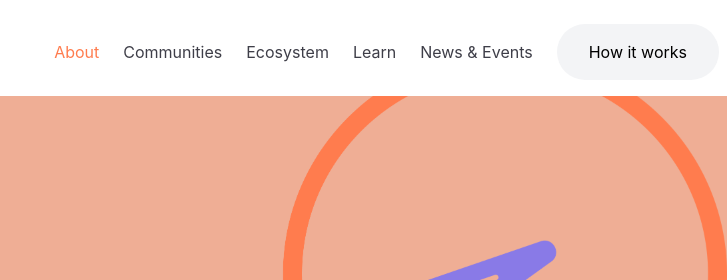
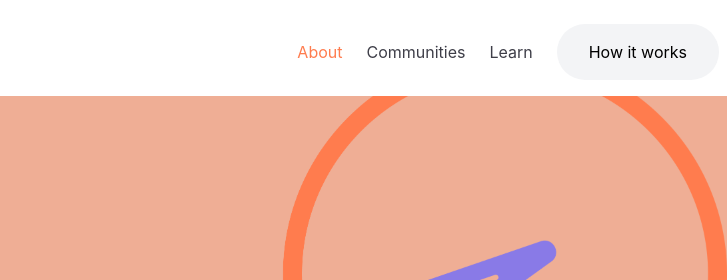
Before and after one commit to trustlines-protocol/www.trustlines.network, a Gatsby site: page /about in a window 1280 px wide. Shown: the top 280 px of the page, 553-1280 px from the left. Built offline with nearby package versions, Linux system fonts and the light colour scheme; Gatsby itself is replaced by a stand-in of ours; a web font is replaced by a local one.

Commit message:
Remove irrelevant nav and sub nav items

```diff
--- a/src/components/navbar/nav-item-desktop.js
+++ b/src/components/navbar/nav-item-desktop.js
@@ -3,11 +3,12 @@ import { Link } from "gatsby";
 
 import { useHover } from "../../hooks/useHover";
 
-export default function NavItemDesktop(props) {
+export default function NavItemDesktop({ to, label, subNavItems = [] }) {
   const [hoverRef, isHovered] = useHover();
   const [subNavItemsContainerRef, isSubNavItemsContainerHovered] = useHover();
 
-  const showSubNavItems = isHovered || isSubNavItemsContainerHovered;
+  const showSubNavItems =
+    subNavItems.length > 0 ? isHovered || isSubNavItemsContainerHovered : false;
 
   return (
     <div className="cursor-pointer inline-block" ref={hoverRef}>
@@ -16,10 +17,10 @@ export default function NavItemDesktop(props) {
           className={`text-sm lg:text-base whitespace-nowrap ${
             showSubNavItems ? "text-coral-red" : "text-rich-black-lighter"
           }`}
-          to={props.to}
+          to={to}
           activeClassName="text-coral-red"
         >
-          {props.label}
+          {label}
         </Link>
       </div>
       <div
@@ -27,7 +28,7 @@ export default function NavItemDesktop(props) {
         className={`absolute pt-2 w-64 ${showSubNavItems ? "" : "hidden"}`}
       >
         <div className=" bg-gray-100 p-2 -ml-5 rounded-lg shadow-md">
-          {props.subNavItems.map((subNavItem, i) => (
+          {subNavItems.map((subNavItem, i) => (
             <SubNavItem key={`${subNavItem.label}-${i}`} {...subNavItem} />
           ))}
         </div>
@@ -38,12 +39,13 @@ export default function NavItemDesktop(props) {
 
 function SubNavItem(props) {
   return (
-    <div
+    <Link
       className="flex flex-col p-4 hover:bg-gray-300 rounded-lg"
-      onClick={() => console.log(props.to)}
+      to={props.to}
+      target="_blank"
     >
       <div className="font-semibold mb-2">{props.label}</div>
       <div className="text-xs text-rich-black-lightest">{props.subLabel}</div>
-    </div>
+    </Link>
   );
 }
--- a/src/components/navbar/nav-item-mobile.js
+++ b/src/components/navbar/nav-item-mobile.js
@@ -1,18 +1,18 @@
 import React from "react";
 import { Link } from "gatsby";
 
-export default function NavItemMobile(props) {
+export default function NavItemMobile({ subNavItems = [], to, label }) {
   return (
     <div className="flex flex-col mb-4">
       <Link
         className="font-semibold text-2xl "
-        to={props.to}
+        to={to}
         activeClassName="text-majorelle-blue"
       >
-        {props.label}
+        {label}
       </Link>
-      {props.subNavItems.map((item, i) => (
-        <Link key={`${item.label}-${i}`} to={item.to}>
+      {subNavItems.map((item, i) => (
+        <Link key={`${item.label}-${i}`} to={item.to} target="_blank">
           {item.label}
         </Link>
       ))}
--- a/src/components/navbar/navbar-desktop.js
+++ b/src/components/navbar/navbar-desktop.js
@@ -5,7 +5,7 @@ import NavItem from "./nav-item-desktop";
 
 import Logo from "../../images/logo.svg";
 
-export default function NavbarDesktop(props) {
+export default function NavbarDesktop({ navItems = [] }) {
   return (
     <div className="sticky top-0 w-full bg-white z-50">
       <div className="flex h-24 pb-4 flex-col justify-end mx-auto container">
@@ -14,15 +14,18 @@ export default function NavbarDesktop(props) {
             <img src={Logo} />
           </Link>
           <div className="flex flex-row gap-6 items-center">
-            {props.navItems.map((item) => (
+            {navItems.map((item) => (
               <NavItem key={item.label} {...item} />
             ))}
-            <div
+            <Link
               className="bg-gray-100 px-8 py-4 cursor-pointer rounded-full hover:bg-gray-300 whitespace-nowrap"
-              onClick={() => console.log("TODO")}
+              to={
+                "https://docs.trustlines.network/docs/resources/wp_content/how_trustlines_works.html"
+              }
+              target="_blank"
             >
               <div className="text-sm lg:text-base">How it works</div>
-            </div>
+            </Link>
           </div>
         </div>
       </div>
--- a/src/components/navbar/navbar-mobile.js
+++ b/src/components/navbar/navbar-mobile.js
@@ -8,7 +8,7 @@ import SocialLinksRow from "../social-links-row";
 import Logo from "../../images/logo.svg";
 import BurgerMenu from "../../images/burger-menu.svg";
 
-export default function NavbarMobile(props) {
+export default function NavbarMobile({ navItems = [] }) {
   const [isFullScreenNavOpen, setIsFullScreenNavOpen] = useState(false);
 
   return isFullScreenNavOpen ? (
@@ -25,7 +25,7 @@ export default function NavbarMobile(props) {
         >
           Home
         </Link>
-        {props.navItems.map((navItem, i) => (
+        {navItems.map((navItem, i) => (
           <div
             key={`${navItem.label}-i`}
             onClick={() => setIsFullScreenNavOpen(false)}
@@ -34,12 +34,15 @@ export default function NavbarMobile(props) {
           </div>
         ))}
         <div className="flex mb-20">
-          <div
+          <Link
             className="bg-gray-100 px-8 py-4 rounded-full font-semibold text-2xl"
-            onClick={() => console.log("TODO")}
+            to={
+              "https://docs.trustlines.network/docs/resources/wp_content/how_trustlines_works.html"
+            }
+            target="_blank"
           >
             How it works
-          </div>
+          </Link>
         </div>
         <SocialLinksRow iconSize={24} iconColor="rich-black" />
         <Link
--- a/src/content/nav-items.json
+++ b/src/content/nav-items.json
@@ -1,126 +1,30 @@
 [
   {
     "label": "About",
-    "to": "/about",
-    "subNavItems": [
-      {
-        "label": "Financial Inclusion For All People",
-        "subLabel": "Learn about the network's role to promote trustlines.",
-        "to": "/"
-      },
-      {
-        "label": "The Current Financial System",
-        "subLabel": "About the problems we are solving.",
-        "to": "/"
-      },
-      {
-        "label": "Cryptocurrencies",
-        "subLabel": "How cryptocurrency is involved.",
-        "to": "/"
-      },
-      {
-        "label": "How Trustlines Works",
-        "subLabel": "Find out about how this works.",
-        "to": "/"
-      },
-      {
-        "label": "Why People Powered Money",
-        "subLabel": "Introduction to the community responsible for trustlines network.",
-        "to": "/"
-      }
-    ]
+    "to": "/about"
   },
   {
     "label": "Communities",
-    "to": "/communities",
-    "subNavItems": [
-      {
-        "label": "Ecosystem",
-        "subLabel": "Learn about the network’s role within the Trutlines ecosystem.",
-        "to": "/"
-      },
-      {
-        "label": "Communities",
-        "subLabel": "All the information you need to start using the smart contract system.",
-        "to": "/"
-      },
-      {
-        "label": "Learn",
-        "subLabel": "An overview of all of the members that are a part of the network.",
-        "to": "/"
-      },
-      {
-        "label": "News & Events",
-        "subLabel": "Introduction to the community responsible for trustlines network.",
-        "to": "/"
-      },
-      {
-        "label": "Use Cases",
-        "subLabel": "Introduction to the community responsible for trustlines network.",
-        "to": "/"
-      }
-    ]
-  },
-  {
-    "label": "Ecosystem",
-    "to": "/ecosystem",
-    "subNavItems": [
-      {
-        "label": "Partners",
-        "subLabel": "Learn about the network’s role within the Trutlines ecosystem.",
-        "to": "/"
-      }
-    ]
+    "to": "/communities"
   },
   {
     "label": "Learn",
-    "to": "/learn",
+    "to": "https://docs.trustlines.network/",
     "subNavItems": [
       {
         "label": "Documentation",
         "subLabel": "Learn about the network’s role within the Trutlines ecosystem.",
-        "to": "/"
+        "to": "https://docs.trustlines.network/"
       },
       {
         "label": "Developer Documentation",
         "subLabel": "All the information you need to start using the smart contract system.",
-        "to": "/"
+        "to": "https://dev.trustlines.network/"
       },
       {
         "label": "FAQ",
         "subLabel": "An overview of all of the members that are a part of the network.",
-        "to": "/"
-      }
-    ]
-  },
-  {
-    "label": "News & Events",
-    "to": "/news",
-    "subNavItems": [
-      {
-        "label": "Payments",
-        "subLabel": "Learn about the network’s role within the Trutlines ecosystem.",
-        "to": "/"
-      },
-      {
-        "label": "Charity Organization",
-        "subLabel": "Learn about the network's role to promote trustlines",
-        "to": "/"
-      },
-      {
-        "label": "Community Currency",
-        "subLabel": "Learn about the network's role to promote trustlines",
-        "to": "/"
-      },
-      {
-        "label": "Timebanking",
-        "subLabel": "Learn about the network's role to promote trustlines",
-        "to": "/"
-      },
-      {
-        "label": "Surviving Economic Crisis",
-        "subLabel": "Learn about the network's role to promote trustlines",
-        "to": "/"
+        "to": "https://trustlines.foundation/faq.html"
       }
     ]
   }
```
